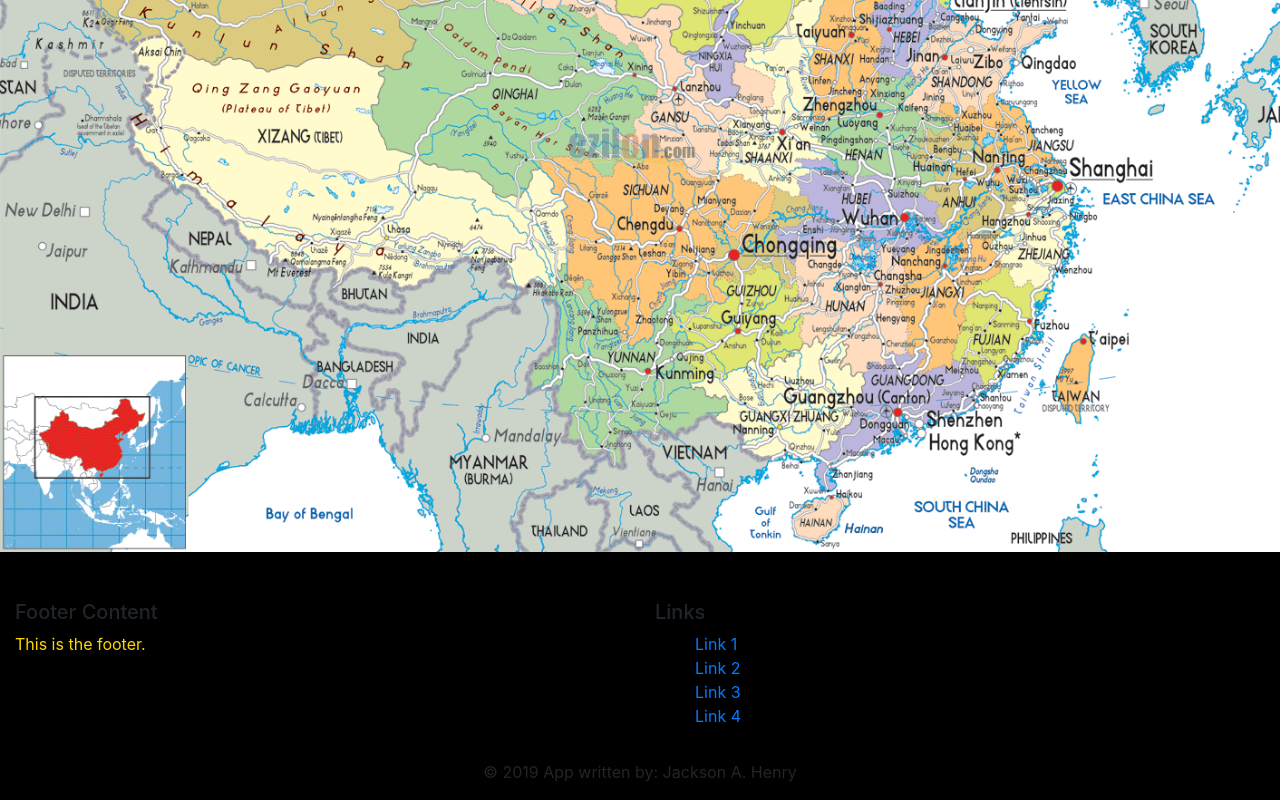
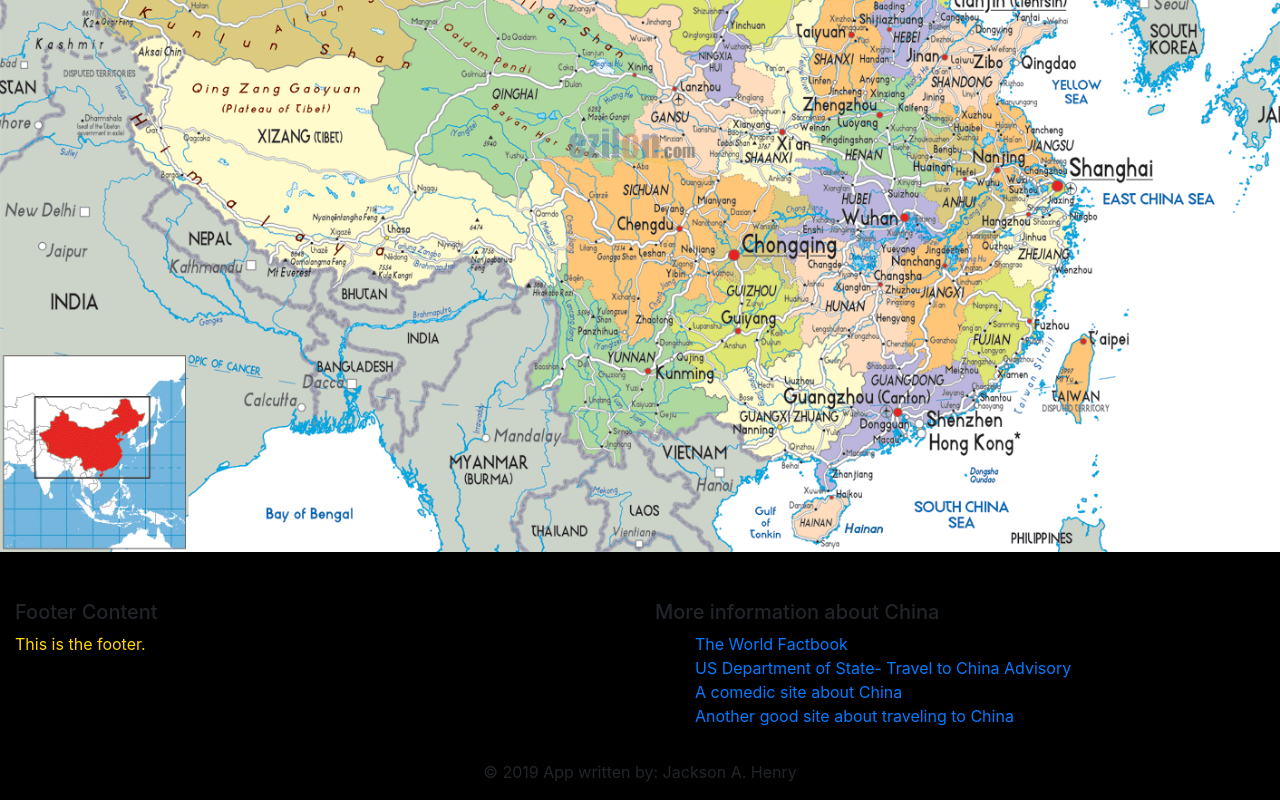
Before and after one commit to tubajack/TravelToChina, a React (Create React App) app in the folder client/: page / in a window 1280 px wide. Shown: the part 772-1572 px from the top of the page. Built offline with nearby package versions, Linux system fonts and the light colour scheme.

Commit message:
Added a couple of links about traveling to China.

```diff
--- a/client/src/footer/footer.js
+++ b/client/src/footer/footer.js
@@ -15,19 +15,21 @@
             </p>
           </MDBCol>
           <MDBCol md="6">
-            <h5 className="title">Links</h5>
+            <h5 className="title">More information about China</h5>
             <ul>
               <li className="list-unstyled">
-                <a href="#!">Link 1</a>
+                <a href="https://www.cia.gov/library/publications/the-world-factbook/geos/ch.html">The World Factbook</a>
               </li>
               <li className="list-unstyled">
-                <a href="#!">Link 2</a>
+                <a href="https://travel.state.gov/content/travel/en/traveladvisories/traveladvisories/china-travel-advisory.html">
+                  US Department of State- Travel to China Advisory
+                </a>
               </li>
               <li className="list-unstyled">
-                <a href="#!">Link 3</a>
+                <a href="http://www.chinauncensored.tv/">A comedic site about China</a>
               </li>
               <li className="list-unstyled">
-                <a href="#!">Link 4</a>
+                <a href="https://www.travelchinaguide.com/">Another good site about traveling to China</a>
               </li>
             </ul>
           </MDBCol>
```
